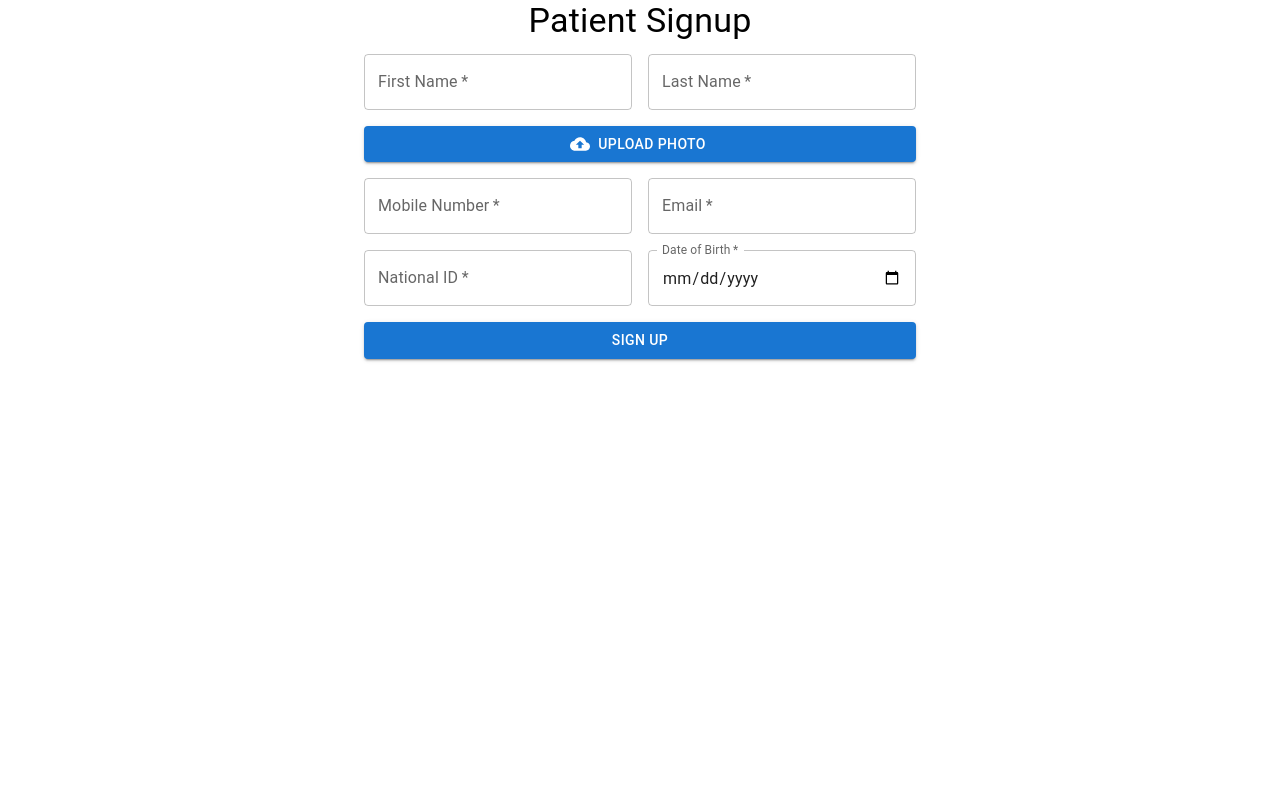
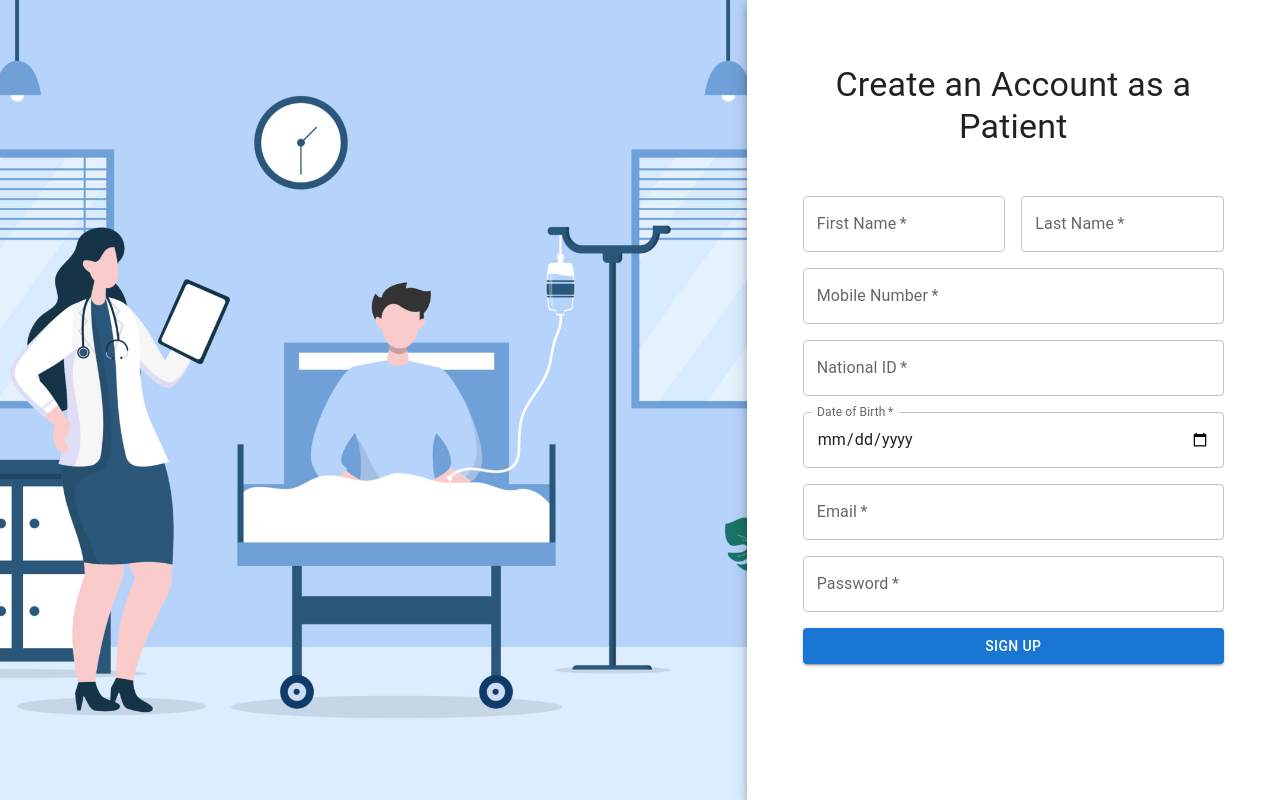
Before and after one commit to Hashtech-Solutions/Health-Care_Frontend, a React (Create React App) app: page /signup/patient in a window 1280 px wide. Built offline with nearby package versions, Linux system fonts and the light colour scheme.

Commit message:
patient signup

```diff
--- a/src/pages/PatientSignup.jsx
+++ b/src/pages/PatientSignup.jsx
@@ -1,18 +1,19 @@
-import React from "react";
-import {
-  TextField,
-  Button,
-  Grid,
-  Typography,
-  Container,
-} from "@mui/material";
-import CloudUploadIcon from "@mui/icons-material/CloudUpload";
+import { TextField, Button, Grid, Typography, Container } from "@mui/material";
+import { LoginContainer } from "../components/LoginContainer";
 
 export const PatientSignup = () => {
   return (
+    <LoginContainer>
       <Container maxWidth="sm">
-      <Typography variant="h4" align="center" gutterBottom>
-        Patient Signup
+        <Typography
+          variant="h4"
+          align="center"
+          gutterBottom
+          sx={{
+            marginBottom: "3rem",
+          }}
+        >
+          Create an Account as a Patient
         </Typography>
         <form>
           <Grid container spacing={2}>
@@ -27,39 +28,25 @@ export const PatientSignup = () => {
             <Grid item xs={12} sm={6}>
               <TextField fullWidth label="Last Name" name="lastName" required />
             </Grid>
-          <Grid item xs={12}>
-            <Grid item xs={12}>
-              <Button
-                variant="contained"
-                component="label"
-                fullWidth
-                startIcon={<CloudUploadIcon />}
-              >
-                Upload Photo
-                <input type="file" hidden />
-              </Button>
-            </Grid>
-          </Grid>
-          <Grid item xs={12} sm={6}>
+            <Grid item xs={12} sm={12}>
               <TextField
                 fullWidth
                 label="Mobile Number"
                 name="mobileNumber"
+                type="number"
                 required
               />
             </Grid>
-          <Grid item xs={12} sm={6}>
-            <TextField fullWidth label="Email" name="email" required />
-          </Grid>
-          <Grid item xs={12} sm={6}>
+            <Grid item xs={12} sm={12}>
               <TextField
                 fullWidth
                 label="National ID"
                 name="nationalId"
+                type="number"
                 required
               />
             </Grid>
-          <Grid item xs={12} sm={6}>
+            <Grid item xs={12} sm={12}>
               <TextField
                 fullWidth
                 label="Date of Birth"
@@ -69,6 +56,24 @@ export const PatientSignup = () => {
                 InputLabelProps={{
                   shrink: true,
                 }}
+              />
+            </Grid>
+            <Grid item xs={12} sm={12}>
+              <TextField
+                fullWidth
+                label="Email"
+                name="email"
+                type="email"
+                required
+              />
+            </Grid>
+            <Grid item xs={12} sm={12}>
+              <TextField
+                fullWidth
+                label="Password"
+                name="password"
+                type="password"
+                required
               />
             </Grid>
             <Grid item xs={12}>
@@ -84,5 +89,6 @@ export const PatientSignup = () => {
           </Grid>
         </form>
       </Container>
+    </LoginContainer>
   );
 };
```
Lines whose indentation alone changed are shown as unchanged.
